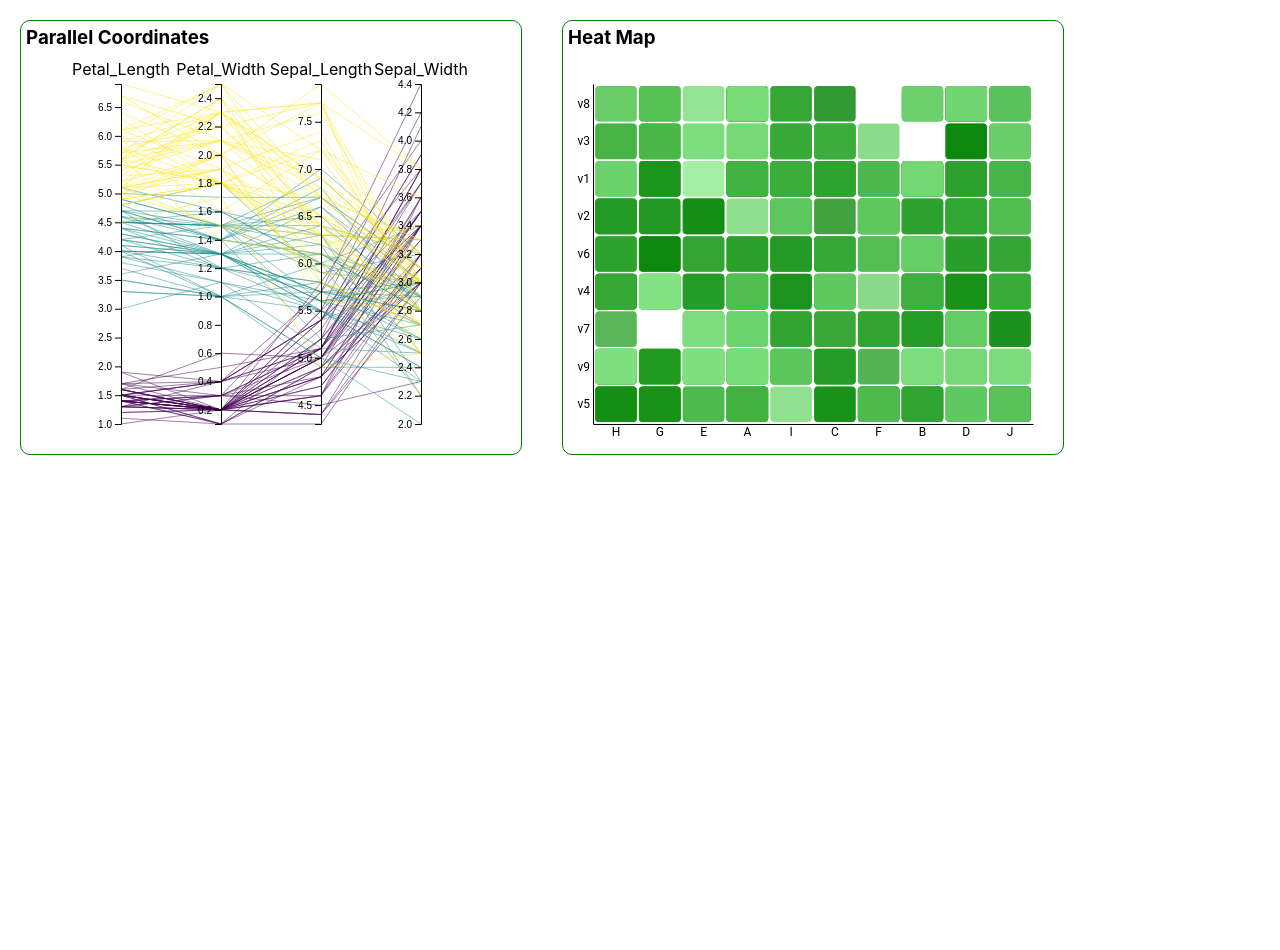
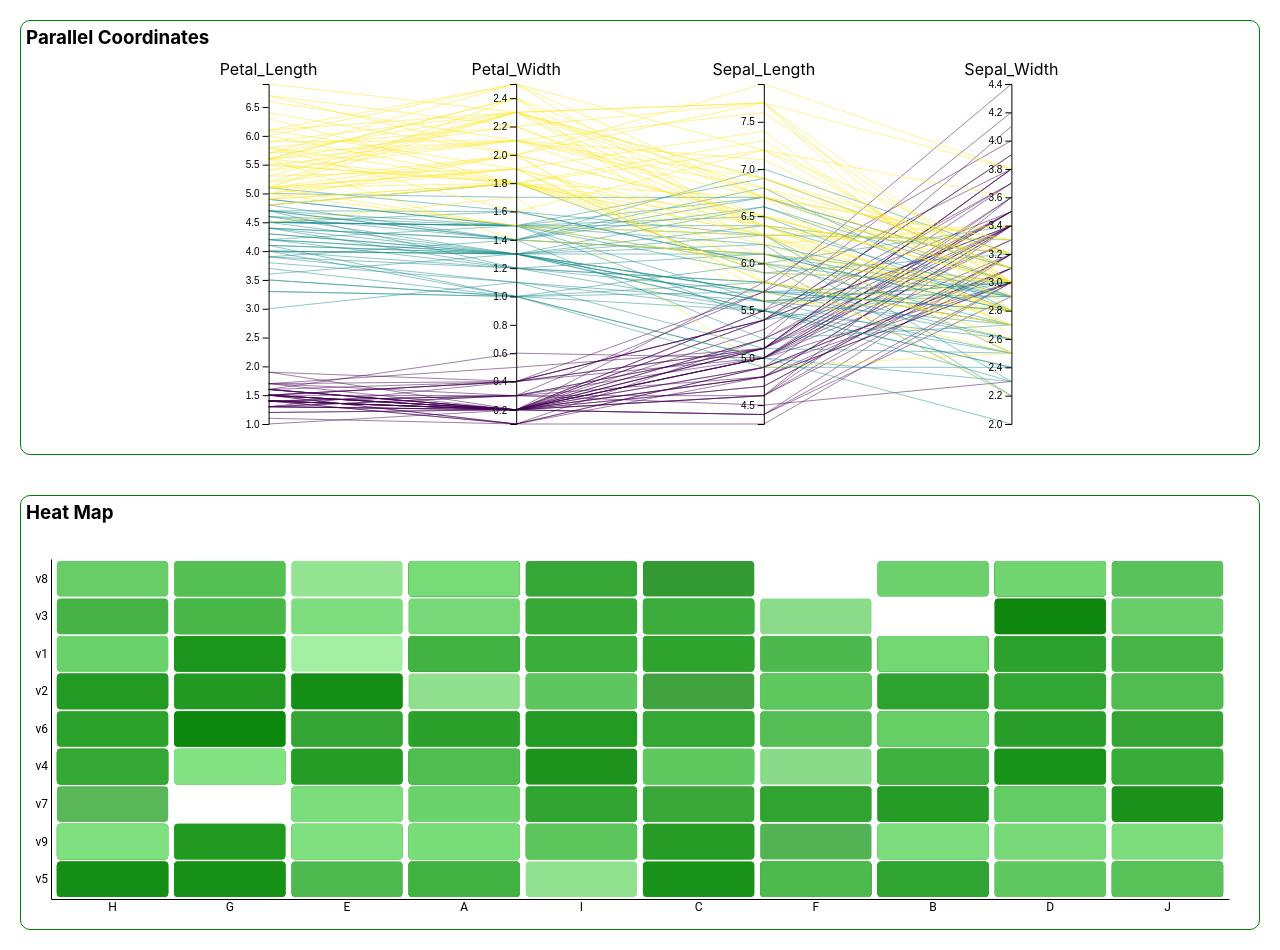
Before and after one commit to RajaPolavarapu/react-charting-lib, a React (Create React App) app: page / in a window 1280 px wide. Before the commit the page ends 800 px from the top, so only its background shows below. Built offline with nearby package versions, Linux system fonts and the light colour scheme.

Commit message:
Layout Updated, Flex Styles Updated, width is 100% now

```diff
--- a/src/App.js
+++ b/src/App.js
@@ -4,10 +4,15 @@ import ParallelCoordinates from './charts/ParallelCoordinates';
 
 const App = () => {
   return (
-    <div style={{ display: "flex" }}>
+    <div style={{
+      display: "flex",
+      alignItems: "center",
+      justifyContent: "space-between",
+      flexWrap: "wrap"
+    }}>
       <ParallelCoordinates />
       <HeatMap />
-    </div>
+    </div >
   );
 };
 
--- a/src/charts/HeatMap.jsx
+++ b/src/charts/HeatMap.jsx
@@ -56,7 +56,7 @@ const HeatMap = () => {
     useRenderAxes(xRef, yRef, xScale, yScale, height, margin);
 
     return (
-        <div style={{ margin: 20, border: "1px solid green", borderRadius: "10px", width: "500px" }}>
+        <div style={{ margin: 20, border: "1px solid green", borderRadius: "10px", width: "100%" }}>
             <h3 style={{ margin: 5 }}>Heat Map</h3>
             <div
                 ref={containerRef}
--- a/src/charts/ParallelCoordinates.jsx
+++ b/src/charts/ParallelCoordinates.jsx
@@ -70,7 +70,7 @@ const ParallelCoordinates = ({ dimensions = ["Petal_Length", "Petal_Width", "Sep
     }, [dimensions, xScale, yScales]);
 
     return (
-        <div style={{ margin: 20, border: "1px solid green", borderRadius: "10px", width: "500px" }}>
+        <div style={{ margin: 20, border: "1px solid green", borderRadius: "10px", width: "100%" }}>
             <h3 style={{ margin: 5 }}>Parallel Coordinates</h3>
             <div
                 ref={containerRef}
```
